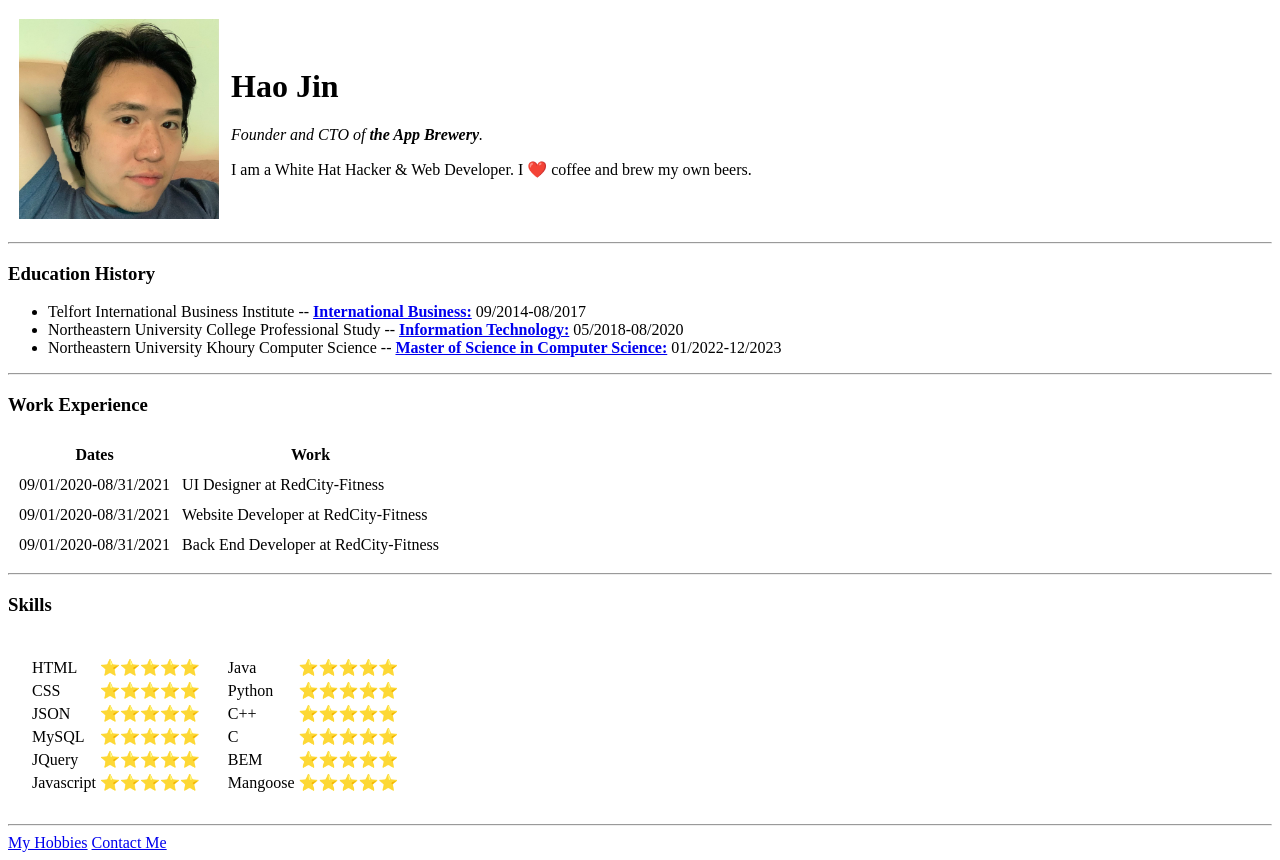
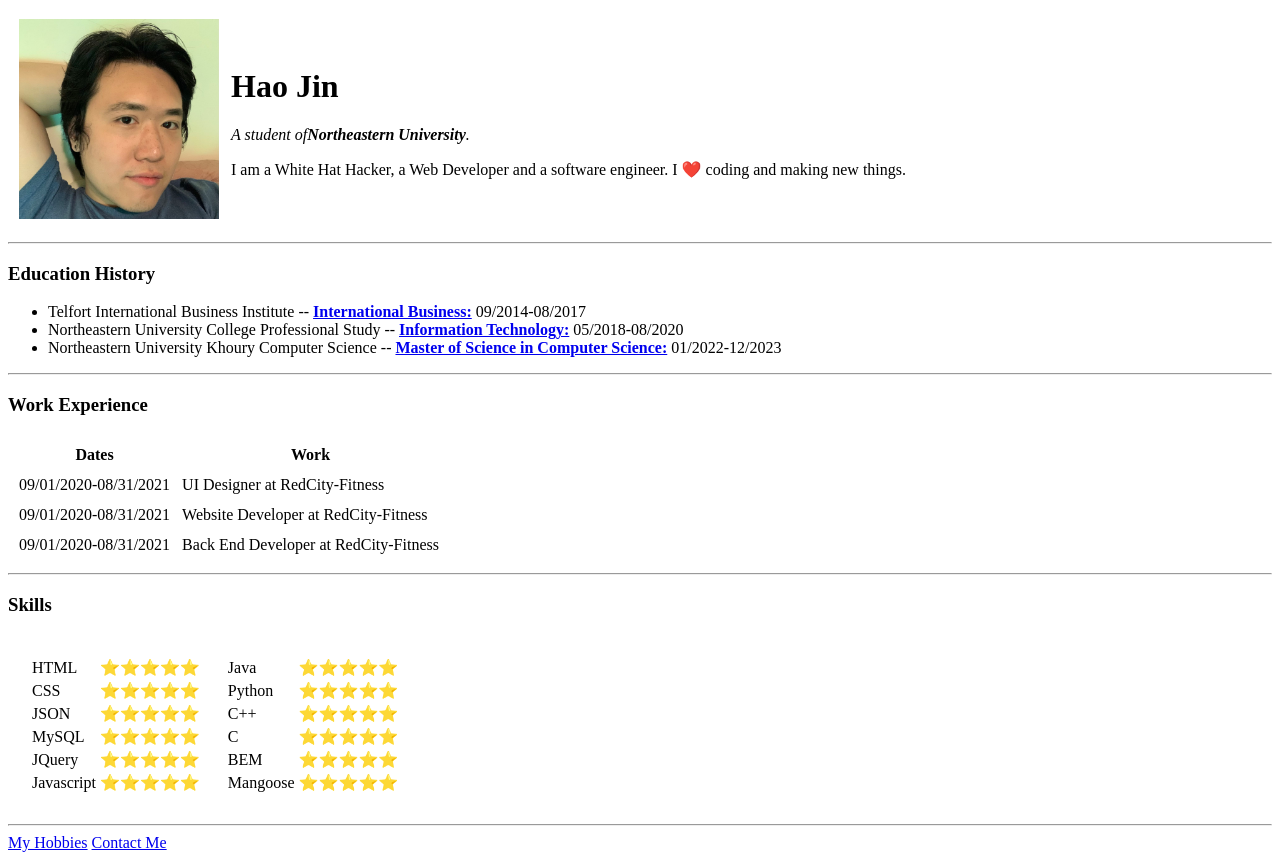
Before and after one commit to highhaoru/Web-Dev-Bootcamp, a plain HTML site: page index.html in a window 1280 px wide. Drawn offline with Linux system fonts and the light colour scheme.

Commit message:
section3 done

```diff
--- a/index.html
+++ b/index.html
@@ -12,8 +12,8 @@
             <td><img style="width: 200px; height: 200px;" src="images/hao.jpg" alt="avatar"></td>
             <td>
                 <h1>Hao Jin</h1>
-                <p><em>Founder and CTO of <strong>the App Brewery</strong>.</em></p>
-                <p>I am a White Hat Hacker & Web Developer. I ❤️ coffee and brew my own beers.</p>
+                <p><em>A student of<strong>Northeastern University</strong>.</em></p>
+                <p>I am a White Hat Hacker, a Web Developer and a software engineer. I ❤️ coding and making new things.</p>
             </td>
         </tr>
     </table>
```
